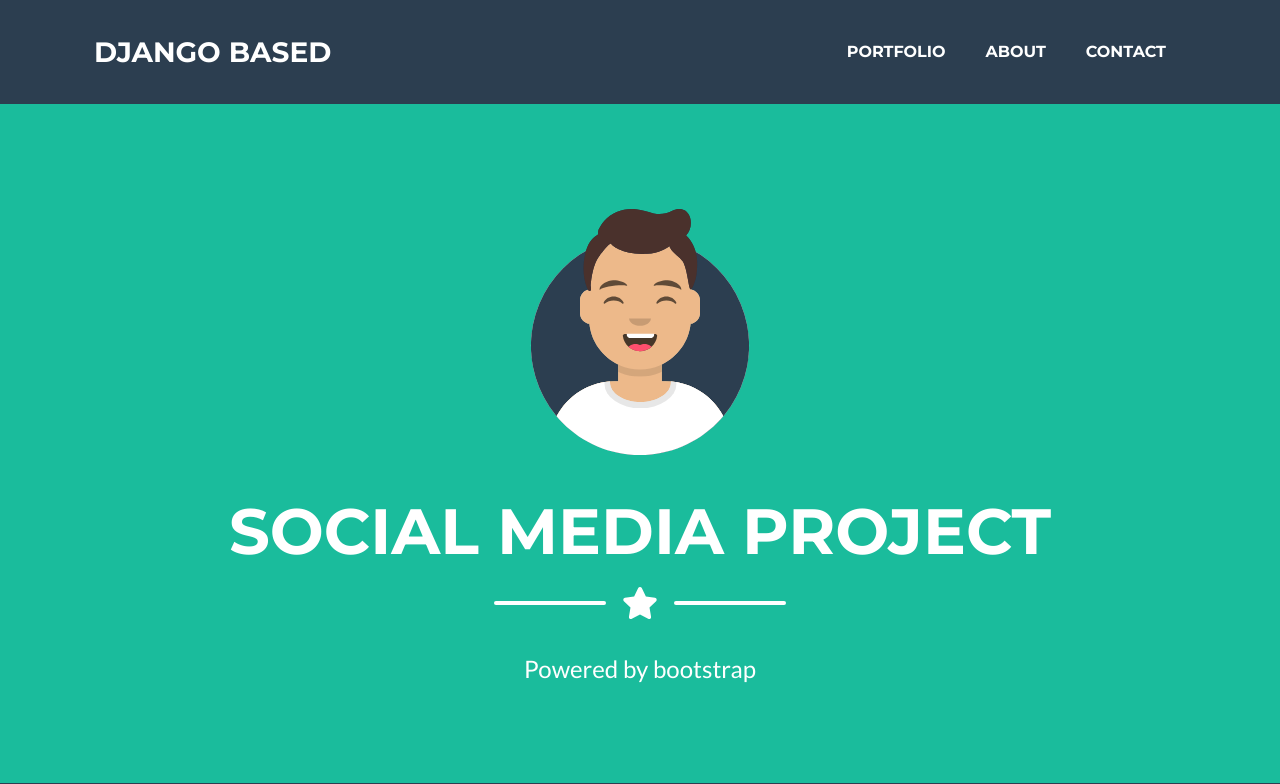
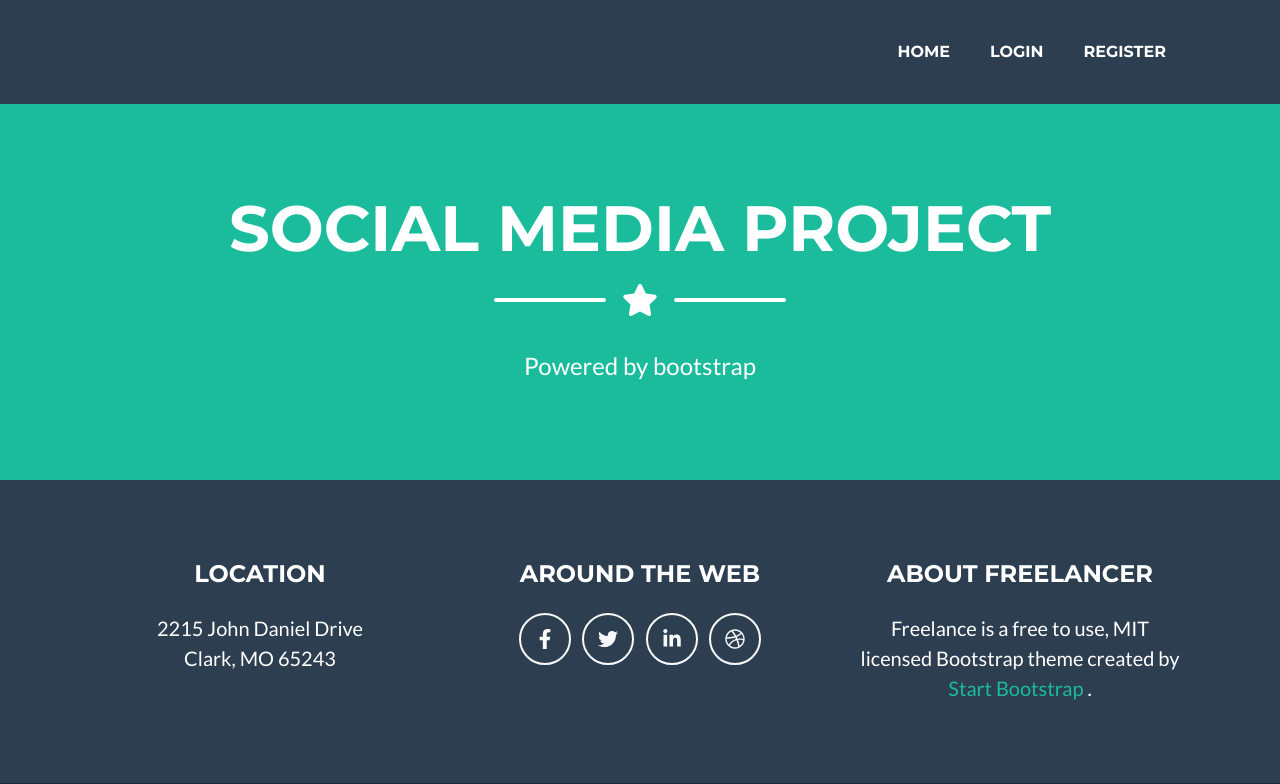
Before and after one commit to Mrpojam/django-based-socialmedia, a Django app: template templates/index.html in a window 1280 px wide. Shown: the top 784 px of the page. Run offline with Django 3.2, Linux system fonts and the light colour scheme; the template is opened without the code that fills it, so the values that code supplies are empty; some libraries are stand-ins or nearby versions.

Commit message:
Added Authentication views, urls and templates

```diff
--- a/templates/index.html
+++ b/templates/index.html
@@ -21,16 +21,20 @@
         <!-- Navigation-->
         <nav class="navbar navbar-expand-lg bg-secondary text-uppercase fixed-top" id="mainNav">
             <div class="container">
-                <a class="navbar-brand js-scroll-trigger" href="#page-top">Django based</a>
+                <a class="navbar-brand js-scroll-trigger" href="#page-top">{% block title %}{%endblock%}</a>
                 <button class="navbar-toggler navbar-toggler-right text-uppercase font-weight-bold bg-primary text-white rounded" type="button" data-toggle="collapse" data-target="#navbarResponsive" aria-controls="navbarResponsive" aria-expanded="false" aria-label="Toggle navigation">
                     Menu
                     <i class="fas fa-bars"></i>
                 </button>
                 <div class="collapse navbar-collapse" id="navbarResponsive">
                     <ul class="navbar-nav ml-auto">
-                        <li class="nav-item mx-0 mx-lg-1"><a class="nav-link py-3 px-0 px-lg-3 rounded js-scroll-trigger" href="#portfolio">Portfolio</a></li>
-                        <li class="nav-item mx-0 mx-lg-1"><a class="nav-link py-3 px-0 px-lg-3 rounded js-scroll-trigger" href="#about">About</a></li>
-                        <li class="nav-item mx-0 mx-lg-1"><a class="nav-link py-3 px-0 px-lg-3 rounded js-scroll-trigger" href="#contact">Contact</a></li>
+                        <li class="nav-item mx-0 mx-lg-1"><a class="nav-link py-3 px-0 px-lg-3 rounded js-scroll-trigger" href="{% url 'posts:all_posts' %}">Home</a></li>
+                        {% if request.user.is_authenticated %}
+                        <li class="nav-item mx-0 mx-lg-1"><a class="nav-link py-3 px-0 px-lg-3 rounded js-scroll-trigger" href="{% url 'account:logout' %}">Logout</a></li>
+                        {% else %}
+                        <li class="nav-item mx-0 mx-lg-1"><a class="nav-link py-3 px-0 px-lg-3 rounded js-scroll-trigger" href="{% url 'account:login' %}">Login</a></li>
+                        <li class="nav-item mx-0 mx-lg-1"><a class="nav-link py-3 px-0 px-lg-3 rounded js-scroll-trigger" href="{% url 'account:register' %}">Register</a></li>
+                        {% endif %}
                     </ul>
                 </div>
             </div>
@@ -39,7 +43,7 @@
         <header class="masthead bg-primary text-white text-center">
             <div class="container d-flex align-items-center flex-column">
                 <!-- Masthead Avatar Image-->
-                <img class="masthead-avatar mb-5" src="assets/img/avataaars.svg" alt="" />
+                <!-- <img cl    ass="masthead-avatar mb-5" src="{% static 'assets/img/avataaars.svg'%}" alt="" /> -->
                 <!-- Masthead Heading-->
                 <h1 class="masthead-heading text-uppercase mb-0">Social media project</h1>
                 <!-- Icon Divider-->
@@ -53,6 +57,7 @@
             </div>
         </header>
         <!-- Portfolio Section-->
+        {% include 'inc/messages.html' %}
         {% block content %}
 
         {% endblock %}
@@ -104,9 +109,7 @@
         <!-- Third party plugin JS-->
         <script src="https://cdnjs.cloudflare.com/ajax/libs/jquery-easing/1.4.1/jquery.easing.min.js"></script>
         <!-- Contact form JS-->
-        <script src="{% static 'assets/mail/jqBootstrapValidation.js'%}"></script>
-        <script src="'{% static 'assets/mail/contact_me.js'%}'"></script>
         <!-- Core theme JS-->
-        <script src="{% static 'js/scripts.js'}"></script>
+        <script src="{% static 'js/scripts.js'%}"></script>
     </body>
 </html>
```
